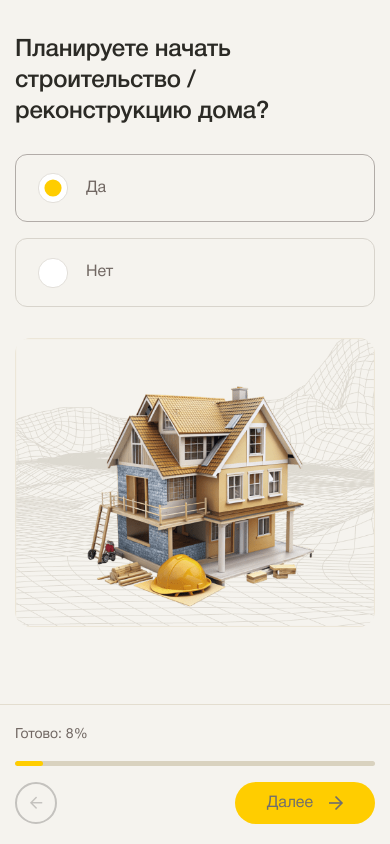
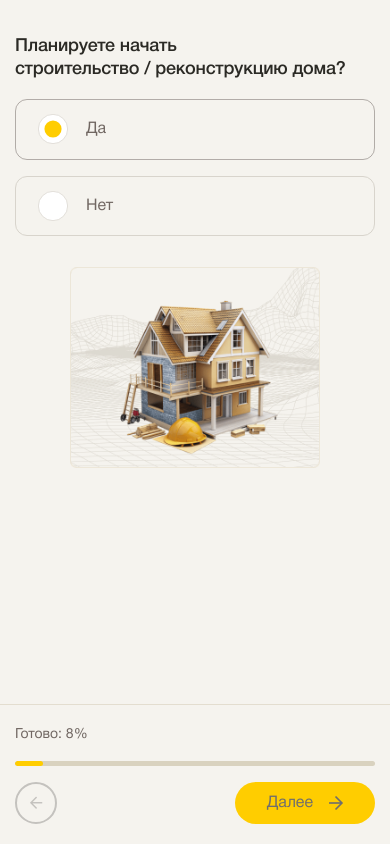
Before and after one commit to GrinCaseCode/road-map, a plain HTML site: page index.html in a window 390 px wide. Both pictures are taken after a click on the link "Пройти опрос". Shown: the part 507-1351 px from the top of the page. Drawn offline with nearby package versions, Linux system fonts and the light colour scheme.

Commit message:
Add files via upload

```diff
--- a/css/media.css
+++ b/css/media.css
@@ -907,14 +907,16 @@
 	max-width: 1200px;
 }
 .quiz__title {
-    margin-bottom: 25px;
-    font-size: 24px;
+    margin-bottom: 17px;
+    font-size: 18px;
 }
 .quiz__image img {
-	border-radius: 16px;
+    border-radius: 0;
+    max-width: 250px;
+    margin: 0 auto;
 }
 .radio-main span {
-    padding: 23px;
+    padding: 19px;
     padding-left: 70px;
     border-radius: 12px;
     font-size: 16px;
@@ -960,6 +962,9 @@
 }
 .progress__value {
 	margin-bottom: 16px;
+}
+.quiz__image img {
+    border-radius: 0;
 }
 }
 
--- a/index.html
+++ b/index.html
@@ -18,8 +18,8 @@
 	<link rel="stylesheet" href="libs/slick-1.5.9/slick/slick.css" />
 	<link rel="stylesheet" href="libs/slick-1.5.9/slick/slick-theme.css" />
 	<link rel="stylesheet" href="css/fonts.css" />
-	<link rel="stylesheet" href="css/main.css?ver=1.7" />
-	<link rel="stylesheet" href="css/media.css?ver=1.7" />
+	<link rel="stylesheet" href="css/main.css?ver=1.8" />
+	<link rel="stylesheet" href="css/media.css?ver=1.8" />
 </head>
 <body>
 
@@ -1011,7 +1011,7 @@
 	<script src="libs/scroll2id/PageScroll2id.min.js"></script>
 	<script src="libs/mask/jquery.maskedinput.js"></script>
 	<script src="libs/jQueryFormStyler-master/jquery.formstyler.min.js"></script>
-	<script src="js/common.js?ver=1.7"></script>
+	<script src="js/common.js?ver=1.8"></script>
 	<!-- Yandex.Metrika counter --><!-- /Yandex.Metrika counter -->
 	<!-- Google Analytics counter --><!-- /Google Analytics counter -->
 </body>
```
